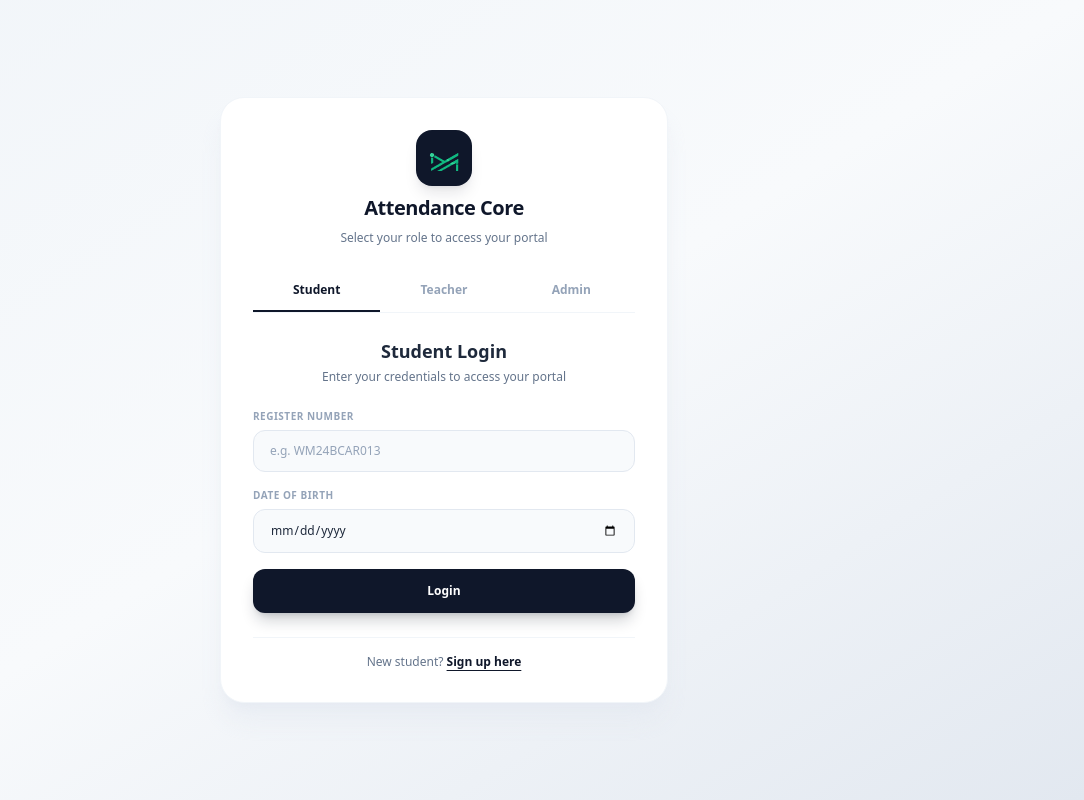
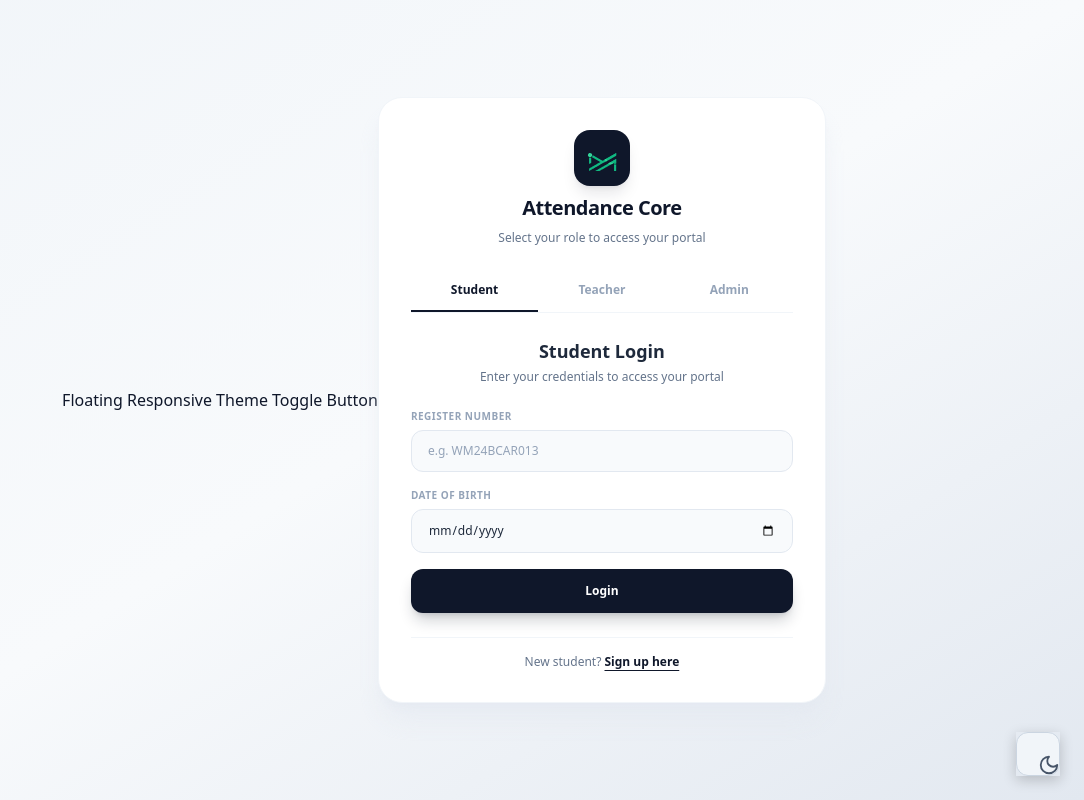
Before and after one commit to Abhinanthcs/Igmetrix, a web app: page /login.html in a window 1280 px wide. Shown: the whole page, without its empty margins (196-1280 px from the left). Run offline with its HTML, style and script files only (its server is not run), Linux system fonts and the light colour scheme; data that the repository does not hold is empty.

Commit message:
toggle button

```diff
--- a/src/main/resources/public/login.html
+++ b/src/main/resources/public/login.html
@@ -39,27 +39,57 @@
     </div>
 </div>
 
-<!-- Floating Responsive Theme Toggle Button -->
-<!--<div class="theme-toggle-floating">-->
-<!--    <button type="button" class="theme-toggle-btn" data-theme-toggle aria-label="Toggle theme">-->
-<!--        &lt;!&ndash; Sun Icon &ndash;&gt;-->
-<!--        <svg class="theme-toggle-icon icon-sun" xmlns="http://www.w3.org/2000/svg" viewBox="0 0 24 24" fill="none" stroke="currentColor" stroke-width="2" stroke-linecap="round" stroke-linejoin="round" aria-hidden="true">-->
-<!--            <circle cx="12" cy="12" r="5"></circle>-->
-<!--            <line x1="12" y1="1" x2="12" y2="3"></line>-->
-<!--            <line x1="12" y1="21" x2="12" y2="23"></line>-->
-<!--            <line x1="4.22" y1="4.22" x2="5.64" y2="5.64"></line>-->
-<!--            <line x1="18.36" y1="18.36" x2="19.78" y2="19.78"></line>-->
-<!--            <line x1="1" y1="12" x2="3" y2="12"></line>-->
-<!--            <line x1="21" y1="12" x2="23" y2="12"></line>-->
-<!--            <line x1="4.22" y1="19.78" x2="5.64" y2="18.36"></line>-->
-<!--            <line x1="18.36" y1="5.64" x2="19.78" y2="4.22"></line>-->
-<!--        </svg>-->
-<!--        &lt;!&ndash; Moon Icon &ndash;&gt;-->
-<!--        <svg class="theme-toggle-icon icon-moon" xmlns="http://www.w3.org/2000/svg" viewBox="0 0 24 24" fill="none" stroke="currentColor" stroke-width="2" stroke-linecap="round" stroke-linejoin="round" aria-hidden="true">-->
-<!--            <path d="M21 12.79A9 9 0 1 1 11.21 3 7 7 0 0 0 21 12.79z"></path>-->
-<!--        </svg>-->
-<!--    </button>-->
-<!--</div>-->
+ Floating Responsive Theme Toggle Button
+<div class="theme-toggle-floating" role="region" aria-label="Theme switcher">
+    <button
+            type="button"
+            class="theme-toggle-btn"
+            data-theme-toggle
+            aria-label="Switch color theme"
+            aria-pressed="false"
+            title="Toggle dark/light mode"
+    >
+    <span class="theme-toggle-track">
+      <!-- Sun Icon (Light Mode) -->
+      <svg
+              class="theme-toggle-icon icon-sun"
+              xmlns="http://www.w3.org/2000/svg"
+              viewBox="0 0 24 24"
+              fill="none"
+              stroke="currentColor"
+              stroke-width="2"
+              stroke-linecap="round"
+              stroke-linejoin="round"
+              aria-hidden="true"
+      >
+        <circle cx="12" cy="12" r="4.5"></circle>
+        <path d="M12 2v2"></path>
+        <path d="M12 20v2"></path>
+        <path d="m4.93 4.93 1.41 1.41"></path>
+        <path d="m17.66 17.66 1.41 1.41"></path>
+        <path d="M2 12h2"></path>
+        <path d="M20 12h2"></path>
+        <path d="m6.34 17.66-1.41 1.41"></path>
+        <path d="m19.07 4.93-1.41 1.41"></path>
+      </svg>
+
+        <!-- Moon Icon (Dark Mode) -->
+      <svg
+              class="theme-toggle-icon icon-moon"
+              xmlns="http://www.w3.org/2000/svg"
+              viewBox="0 0 24 24"
+              fill="none"
+              stroke="currentColor"
+              stroke-width="2"
+              stroke-linecap="round"
+              stroke-linejoin="round"
+              aria-hidden="true"
+      >
+        <path d="M12 3a6 6 0 0 0 9 9 9 9 0 1 1-9-9Z"></path>
+      </svg>
+    </span>
+    </button>
+</div>
 
 <div class="w-full max-w-md bg-white rounded-3xl shadow-xl shadow-slate-200/60 border border-slate-100 overflow-hidden p-8 space-y-6">
 
```
